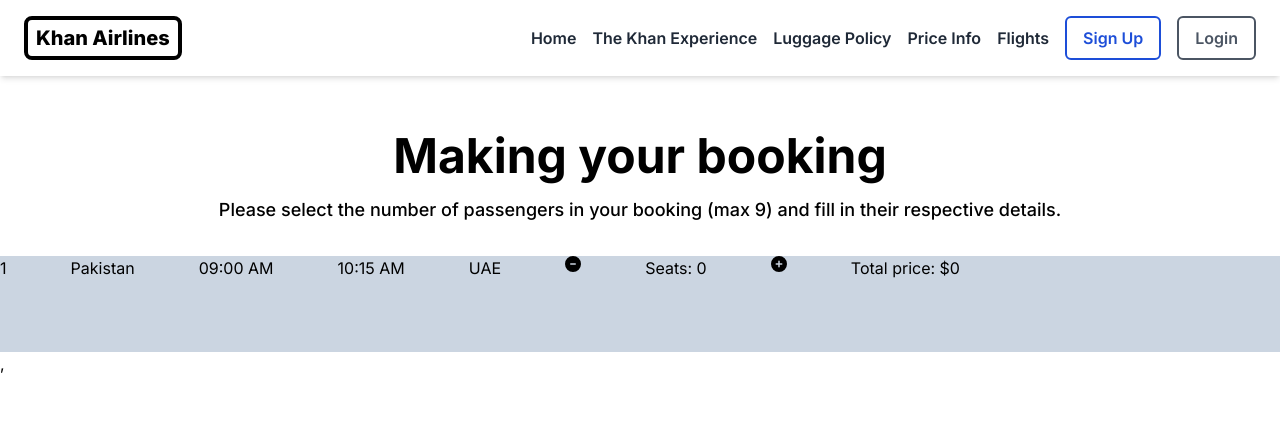
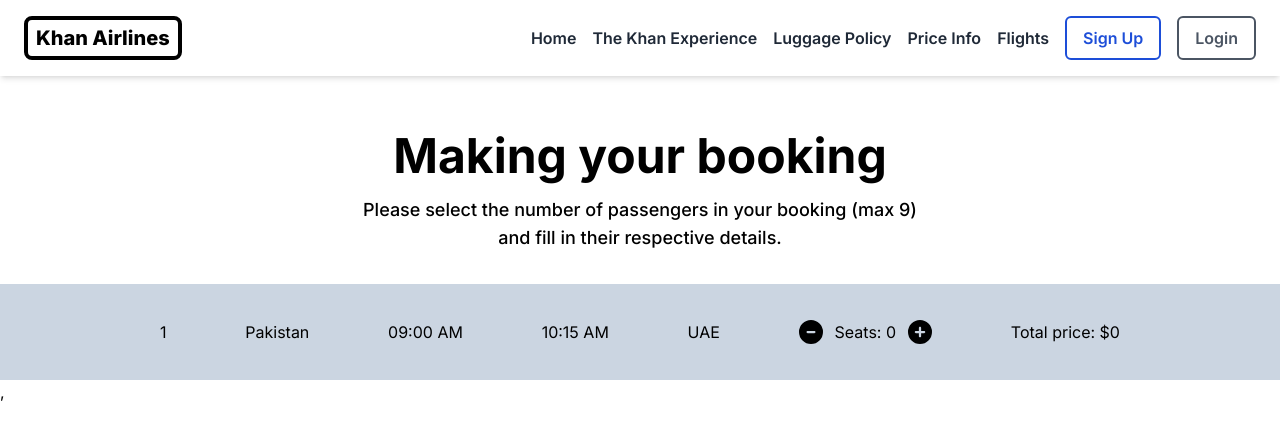
Before and after one commit to YahyaAhmedKhan/db-proj-frontend, a React (Create React App) app: page /booking/1 in a window 1280 px wide. Shown: the top 436 px of the page. Built offline with nearby package versions, Linux system fonts and the light colour scheme; no server answers.

Commit message:
booking bar looks perfect now

```diff
--- /dev/null
+++ b/src/axiosConfig.js
@@ -0,0 +1,8 @@
+import axios from "axios";
+import { backendURL } from "./constants";
+
+const axiosInstance = axios.create({
+  baseURL: `${backendURL}`, // Your backend URL here
+});
+
+export default axiosInstance;
--- a/src/pages/booking-page.js
+++ b/src/pages/booking-page.js
@@ -2,38 +2,72 @@ import { FontAwesomeIcon } from "@fortawesome/react-fontawesome";
 import Navbar from "../navbar";
 import { useParams } from "react-router-dom";
 import { faCircleMinus, faCirclePlus } from "@fortawesome/free-solid-svg-icons";
-import { useState } from "react";
+import { useEffect, useState } from "react";
+import { Axios } from "axios";
+import axiosInstance from "../axiosConfig";
 
 export const BookingPage = () => {
-  const { flightId } = useParams();
+  const { flightId, date } = useParams();
   console.log("flightId:", flightId);
   const [seats, setSeats] = useState(0);
   const [price, setPrice] = useState(0);
 
+  useEffect(() => {
+    axiosInstance
+      .get(`flights/${flightId}`)
+      .then((response) => {
+        const { data } = response;
+        const { base_price } = data;
+        setPrice(base_price);
+      })
+      .catch((error) => {
+        console.error("Error fetching flight details:", error);
+      });
+  }, [flightId]);
+
+  const handleMinusClick = () => {
+    if (seats > 0) {
+      setSeats(seats - 1);
+    }
+  };
+
+  const handlePlusClick = () => {
+    if (seats < 9) {
+      setSeats(seats + 1);
+    }
+  };
+
   return (
     <div className="booking-page flex flex-col items-center justify-center">
       <Navbar></Navbar>
-      <div className=" flex flex-col items-center justify-center">
+      <div className="flex flex-col items-center justify-center">
         <h1 className="text-5xl mb-4 font-bold pt-14">Making your booking</h1>
-        <p className=" w-[70%] text-center text-lg font-medium pb-8">
+        <p className=" w-[45%] text-center text-lg font-medium pb-8">
           Please select the number of passengers in your booking (max 9) and
           fill in their respective details.
         </p>
-        <div className=" h-24 w-screen bg-slate-300 justify-center items-center">
-          <div className=" flex w-[75%] justify-between center">
+        <div className="h-24 w-screen bg-slate-300 flex justify-center items-center">
+          <div className="flex w-[75%] justify-between items-center">
             <p>{flightId} </p>
             <p>Pakistan</p>
             <p>09:00 AM</p>
             <p>10:15 AM</p>
             <p>UAE</p>
-            <FontAwesomeIcon
-              icon={faCircleMinus}
-              style={{ color: "#000000" }}
-            />
-            <p>Seats: {seats}</p>
-
-            <FontAwesomeIcon icon={faCirclePlus} style={{ color: "#000000" }} />
-
+            <div className=" flex">
+              <FontAwesomeIcon
+                onClick={handleMinusClick}
+                className="text-2xl cursor-pointer hover:scale-110 transform transition-transform "
+                icon={faCircleMinus}
+                style={{ color: "#000000" }}
+              />
+              <p className=" px-3">Seats: {seats}</p>
+              <FontAwesomeIcon
+                onClick={handlePlusClick}
+                className="text-2xl hover:text-green-500 cursor-pointer hover:scale-110 transform transition-transform"
+                icon={faCirclePlus}
+                style={{ color: "#000000" }}
+              />
+            </div>
             <p>Total price: ${price}</p>
           </div>
         </div>
--- a/src/pages/flights-page.js
+++ b/src/pages/flights-page.js
@@ -13,7 +13,7 @@ export const FlightsPage = () => {
   const navigate = useNavigate();
 
   const handleFlightClick = (flightId) => {
-    navigate(`/booking/${flightId}`);
+    navigate(`/booking/${flightId}/${date}`);
   };
 
   const handleSearch = async () => {
```
